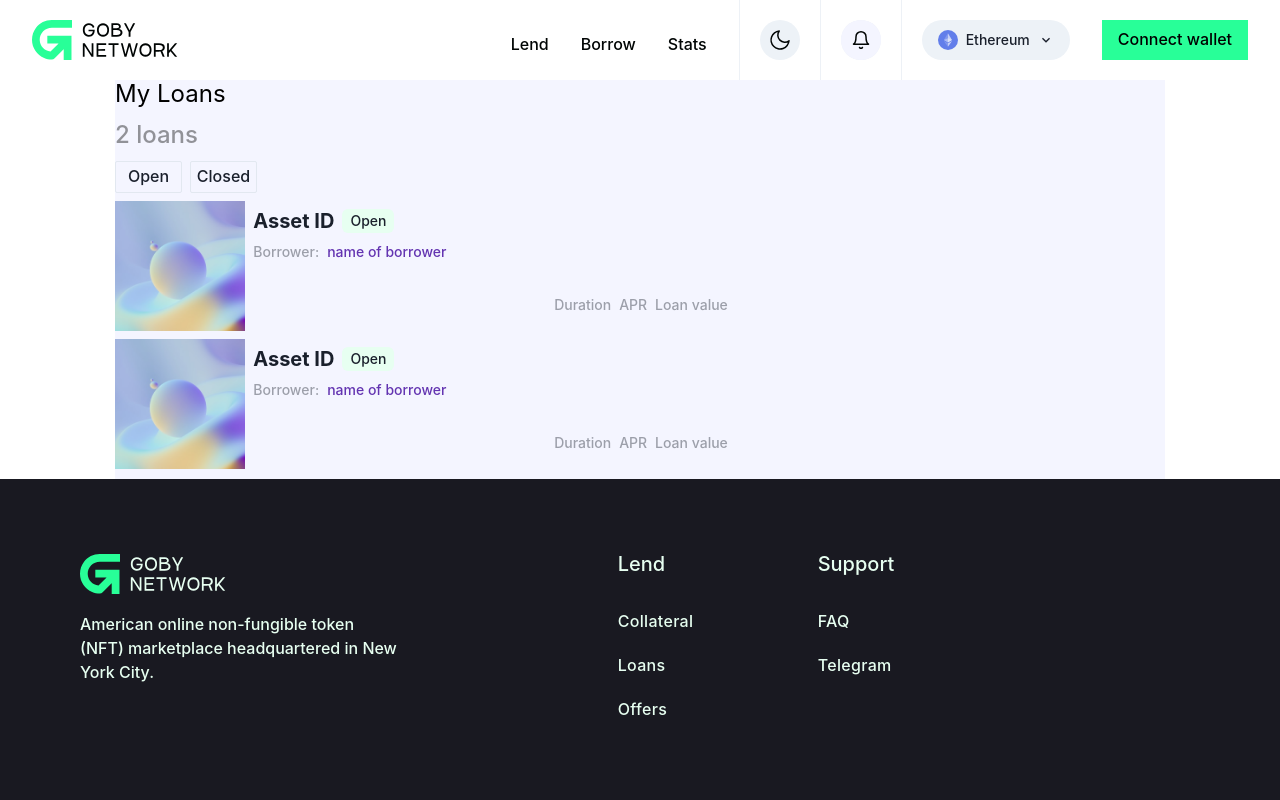
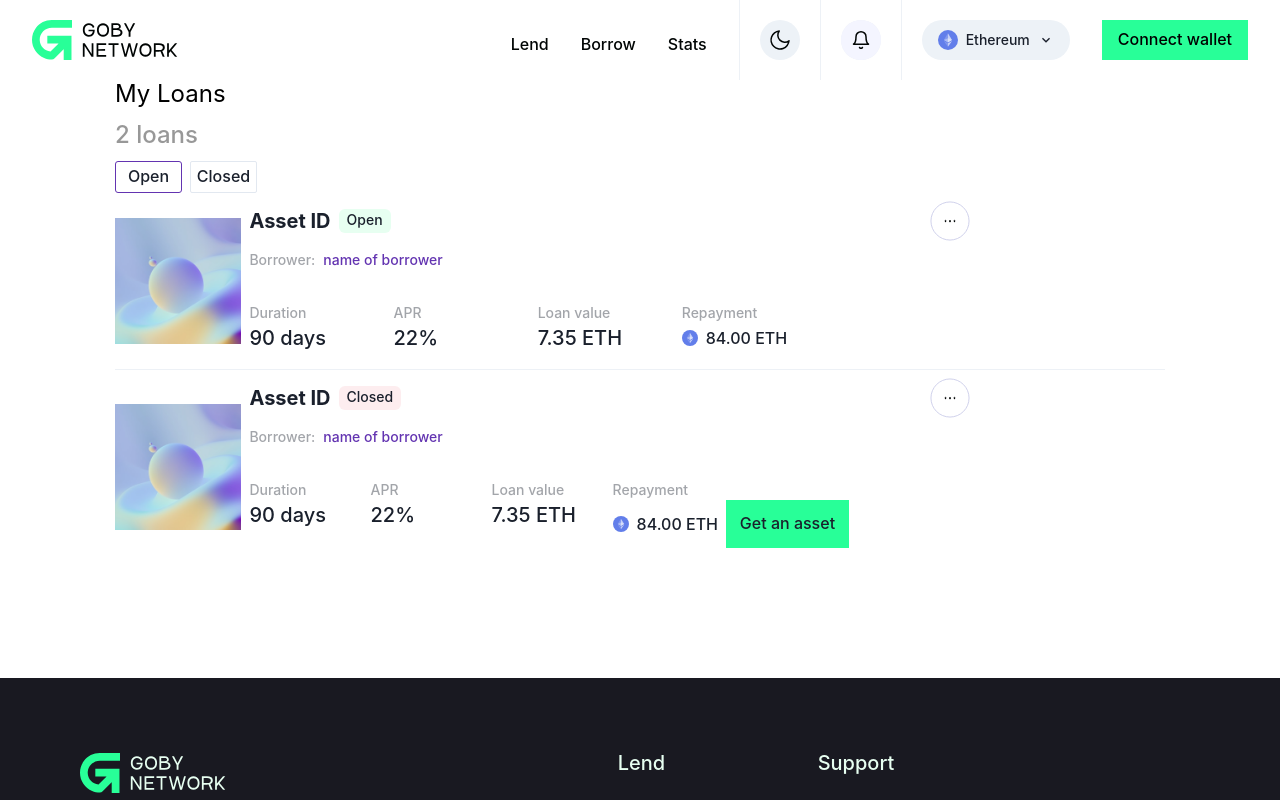
Before and after one commit to paurock/goby, a Next.js app: page / in a window 1280 px wide. Shown: the top 800 px of the page. Built offline with nearby package versions, Linux system fonts and the light colour scheme.

Commit message:
loan page: almost ready

```diff
--- a/src/app/Layout.tsx
+++ b/src/app/Layout.tsx
@@ -14,6 +14,10 @@ const colors = {
   lightGreen: {
     100: "#E7FFF1",
     300: "#30BE7A",
+  },
+  redcolor: {
+    100: "#EB4E611A",
+    900: "#EB4E61"
   },
   lightBlue: "#CECFEA",
   lightGray: "#F4F5FF",
--- a/src/app/assets/Icons.tsx
+++ b/src/app/assets/Icons.tsx
@@ -52,6 +52,14 @@ export const LikesIcon = (props: svgProps): SVGProps<SVGSVGElement> => {
     </svg>
   );
 
+export const moreRound = (props: svgProps): SVGProps<SVGSVGElement> => (
+<svg {...props} width="42" height="42" viewBox="0 0 42 42" fill="none" xmlns="http://www.w3.org/2000/svg">
+    <circle cx="21" cy="21" r="20" fill="white" stroke="#CECFEA" stroke-Width="0.5"/>
+    <path d="M21 21.6668C21.3682 21.6668 21.6667 21.3684 21.6667 21.0002C21.6667 20.632 21.3682 20.3335 21 20.3335C20.6318 20.3335 20.3333 20.632 20.3333 21.0002C20.3333 21.3684 20.6318 21.6668 21 21.6668Z" stroke="#010504" strokeLinecap="round" strokeLinejoin="round"/>
+    <path d="M25.6667 21.6668C26.0349 21.6668 26.3333 21.3684 26.3333 21.0002C26.3333 20.632 26.0349 20.3335 25.6667 20.3335C25.2985 20.3335 25 20.632 25 21.0002C25 21.3684 25.2985 21.6668 25.6667 21.6668Z" stroke="#010504" strokeLinecap="round" strokeLinejoin="round"/>
+    <path d="M16.3333 21.6668C16.7015 21.6668 17 21.3684 17 21.0002C17 20.632 16.7015 20.3335 16.3333 20.3335C15.9651 20.3335 15.6667 20.632 15.6667 21.0002C15.6667 21.3684 15.9651 21.6668 16.3333 21.6668Z" stroke="#010504" strokeLinecap="round" strokeLinejoin="round"/>
+</svg>
+)
 
   export const heartIcon = (props: svgProps): SVGProps<SVGSVGElement> => (
     <svg
--- a/src/components/sections/content/LoanTable.tsx
+++ b/src/components/sections/content/LoanTable.tsx
@@ -1,25 +1,56 @@
-import { Heading, HStack, Tag, Text, VStack } from '@chakra-ui/react'
+import { Box, Button, Grid, Heading, HStack, Icon, IconButton, Tag, Text, VStack } from '@chakra-ui/react'
+import { ethereum, moreRound } from 'app/assets/Icons'
+import { loanTableType } from 'components/types'
 import Image from 'next/image'
 import React from 'react'
 import image from "/src/app/assets/square_img_150x150.png"
-export const LoanTable = () => {
+
+
+export const LoanTable = ({status, getAsset=false}: loanTableType) => {
+
   return (
-    <HStack w="full" >
+    <HStack w="full" pr="195px" >
         <Image alt="image" width="150px" height="150px" src={image.src} />
-        <VStack w="full">
-            <HStack w="full" >
-                <Heading sx={{fontSize:"20px"}} as="h3">Asset ID</Heading>
-                <Tag colorScheme='lightGreen'>Open</Tag>
+        <VStack w="full" sx={{alignItems: "flex-start"}}>
+            <HStack w="full">
+                <Heading as="h3" sx={{fontSize:"20px"}} minW="fit-content" >Asset ID</Heading>
+                <Tag maxH="22px" minW="fit-content" colorScheme={status=="Open" ? "lightGreen" : "redcolor"}>{status ? status : "Close"}</Tag>
+                <Box w="full"></Box>
+                <IconButton
+                  bg="none"
+                  aria-label="more"
+                  //@ts-ignore
+                  as={moreRound}
+                  w="40px"
+                  h="40px"
+                  stroke="lightGray"
+                sx={{
+                    cursor: "pointer",
+                }}
+                onClick={ ()=> console.log("click") }
+                />
             </HStack>
             <HStack w="full" mb="24px">
                 <Text as="span" sx={{fontSize:"14px", opacity: 0.4}}>Borrower:</Text>
                 <Text as="span" sx={{fontSize:"14px", color:"purple", textTransform: "lowerCase"}}>Name of Borrower</Text>
             </HStack>
-            <HStack w="full" maxW="310px"  >
-                <Text as="span"  sx={{fontSize:"14px", opacity: 0.4}}>Duration</Text>
-                <Text as="span"  sx={{fontSize:"14px", opacity: 0.4}}>APR</Text>
-                <Text as="span"  sx={{fontSize:"14px", opacity: 0.4}}>Loan value</Text>
-            </HStack>
+            <Grid templateColumns='repeat(5, 1fr)' w="full" >
+                <Text as="span" minW="fit-content" pr="24px" sx={{fontSize:"14px", opacity: 0.4}}>Duration</Text>
+                <Text as="span" minW="fit-content" pr="24px" sx={{fontSize:"14px", opacity: 0.4}}>APR</Text>
+                <Text as="span" minW="full" pr="24px" sx={{fontSize:"14px", opacity: 0.4}}>Loan value</Text>
+                <Text as="span" minW="fit-content" sx={{fontSize:"14px", opacity: 0.4}}>Repayment</Text>
+                <Box w={getAsset ? "fit-content" : 0}></Box>
+                <Text as="span" minW="fit-content" pr="24px" sx={{fontSize:"20px"}}>90 days</Text>
+                <Text as="span" minW="fit-content" pr="24px" sx={{fontSize:"20px"}}>22%</Text>
+                <Text as="span" minW="full" sx={{fontSize:"20px"}}>7.35 ETH</Text>
+                <HStack sx={{textAlign:"right"}}><Icon
+                  //@ts-ignore
+                  as={ethereum}
+                />
+                <Text minW="fit-content">84.00 ETH</Text>
+                {getAsset && <Button bg='green' w="fit-content" h="48px" p="13px 32px" >Get an asset</Button>}
+              </HStack>
+            </Grid>
             <HStack w="full" ></HStack>
         </VStack>
     </HStack>
--- a/src/components/types.ts
+++ b/src/components/types.ts
@@ -13,3 +13,8 @@ export type svgPropsSquareBtn = {
   heightBtn?: string;
   bg?: string;
 }
+
+export type loanTableType = {
+  status: string;
+  getAsset?: boolean;
+}
--- a/src/pages/index.tsx
+++ b/src/pages/index.tsx
@@ -1,7 +1,7 @@
 import type { NextPage } from "next";
 import Collateral from "./collateral";
 import ConnectWallet from "./connect-wallet";
-import { Loans } from "./loans";
+import Loans from "./loans";
 
 const Home: NextPage = () => {
   return <>
--- a/src/pages/loans.tsx
+++ b/src/pages/loans.tsx
@@ -1,17 +1,18 @@
-import { Box, Button, Heading, HStack, Text, VStack } from '@chakra-ui/react'
+import { Box, Button, Divider, Heading, HStack, Text, VStack } from '@chakra-ui/react'
 import { LoanTable } from 'components/sections/Content/LoanTable'
-import React from 'react'
+import { NextPage } from 'next'
+import React, { useState } from 'react'
 
 const fontStyle = {
     fontWeight:"400",
     color:"black",
 }
 
-export const Loans = () => {
+const Loans: NextPage = () => {
+    const [active, setActive]=useState<boolean>(true)
   return (
     <>
         <VStack
-            bg="lightGray"
             w="full"
             maxW="1050px"
             m="0 auto"
@@ -22,12 +23,16 @@ export const Loans = () => {
             <Heading as="h2" w="full" sx={{...fontStyle, fontSize: "24px"}}>My Loans</Heading>
             <Text as="h5" w="full" sx={{...fontStyle, fontSize: "24px", opacity: 0.4}}>2 loans</Text>
             <HStack w="full">
-                <Button maxW="67px" maxH="32px" variant="outline" sx={{borderRadius:"2px", fontSize:"16px"}}>Open</Button>
+                <Button maxW="67px" maxH="32px" variant="outline" sx={active ? { borderColor:"purple", borderRadius:"3px", fontSize:"16px"} : {borderColor:"initial", borderRadius:"3px", fontSize:"16px"}}  >Open</Button>
                 <Button maxW="67px" maxH="32px" variant="outline" sx={{borderRadius:"2px", fontSize:"16px"}}>Closed</Button>
             </HStack>
-            <LoanTable/>
-            <LoanTable/>
+            <LoanTable status={"Open"}/>
+            <Divider/>
+            <LoanTable status={"Closed"} getAsset={true}/>
+            <Box h="104px"></Box>
         </VStack>
     </>
     )
 }
+
+export default Loans
```
Also changed, not shown: src/app/assets/more_round.svg (added).
